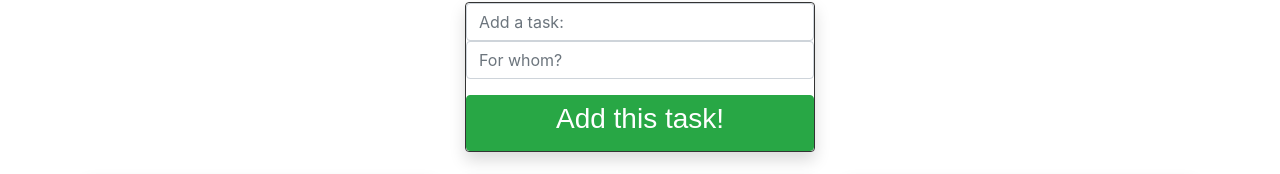
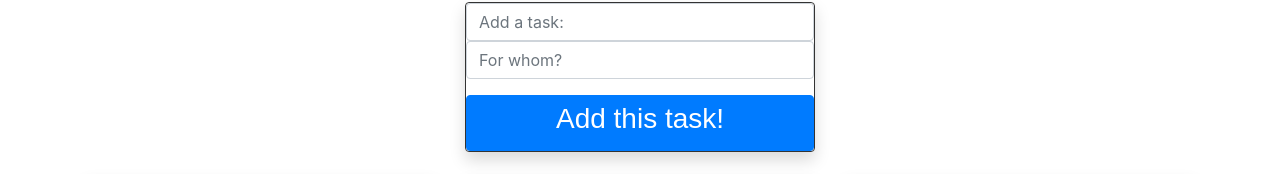
Before and after one commit to Bigshmow/Vacation-Countdown, a React (Create React App) app in the folder client/: page / in a window 1280 px wide. Shown: the part 308-482 px from the top of the page. Built offline with nearby package versions, Linux system fonts and the light colour scheme; no server answers; a web font is replaced by a local one.

Commit message:
changed add task to primary color

```diff
--- a/client/src/components/Addtask.js
+++ b/client/src/components/Addtask.js
@@ -37,7 +37,7 @@ export const Addtask = props => {
                         onChange={e => setName(e.target.value)}
                         />
                 </FormGroup>
-                        <Button onClick={e => handleListUpdate(name,task)} color="success" size="large"><h3>Add this task!</h3></Button>
+                        <Button onClick={e => handleListUpdate(name,task)} color="primary" size="large"><h3>Add this task!</h3></Button>
                 </Card>
             </Col>
         </Fragment>
```
